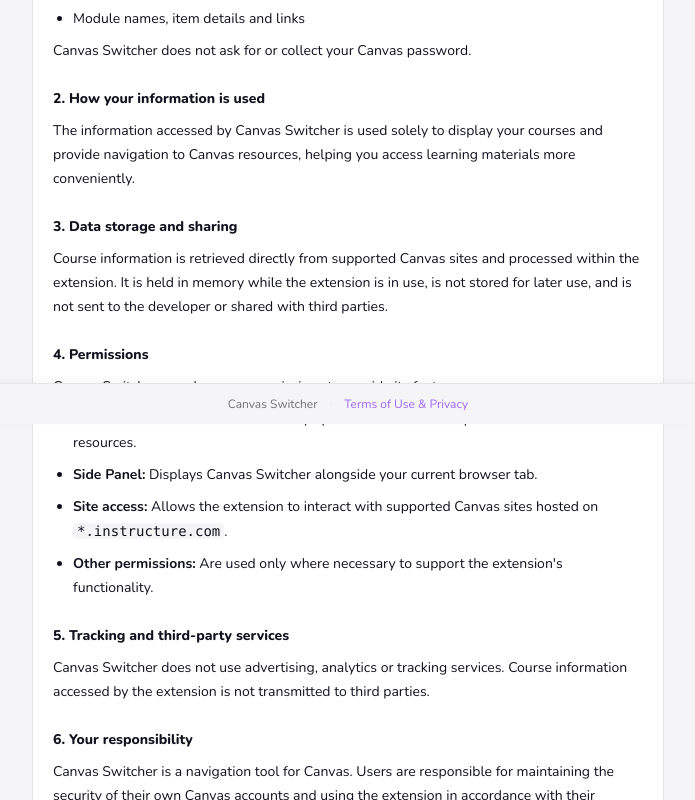
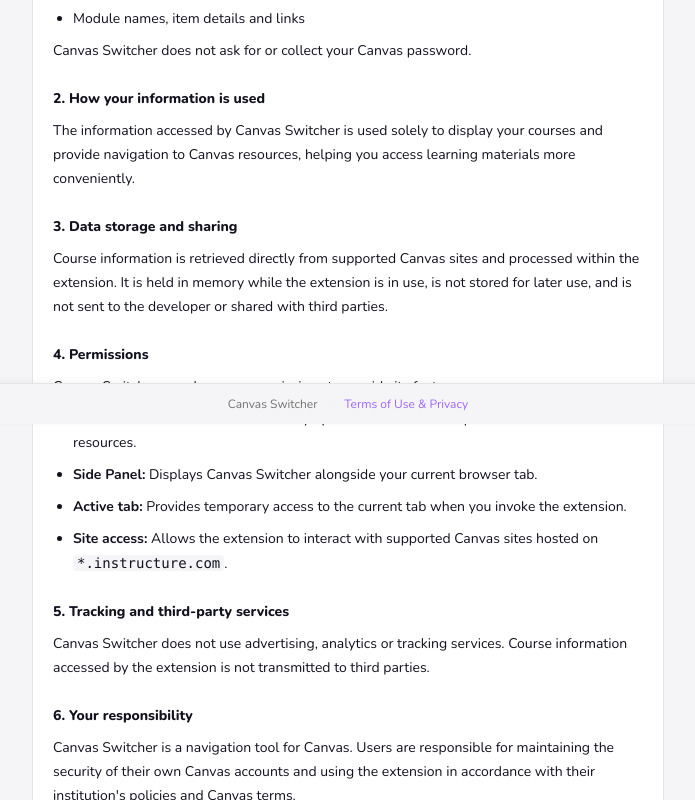
Before and after one commit to PhanHoangKhang/Canvas-Switcher, a React (Vite) app: page / in a window 1280 px wide. Shown: the part 376-1176 px from the top of the page, without its empty margins (292-987 px from the left). Built offline with nearby package versions, Linux system fonts and the light colour scheme.

Commit message:
refactor(term): clarify permission

```diff
--- a/src/pages/TermsPage.tsx
+++ b/src/pages/TermsPage.tsx
@@ -100,16 +100,16 @@ export default function TermsPage({
               your current browser tab.
             </li>
             <li>
+              <strong>Active tab:</strong> Provides temporary access to the
+              current tab when you invoke the extension.
+            </li>
+            <li>
               <strong>Site access:</strong> Allows the extension to interact
               with supported Canvas sites hosted on{" "}
               <code className="rounded-sm bg-background px-1">
                 *.instructure.com
               </code>
               .
-            </li>
-            <li>
-              <strong>Other permissions:</strong> Are used only where necessary
-              to support the extension's functionality.
             </li>
           </ul>
         </section>
```
